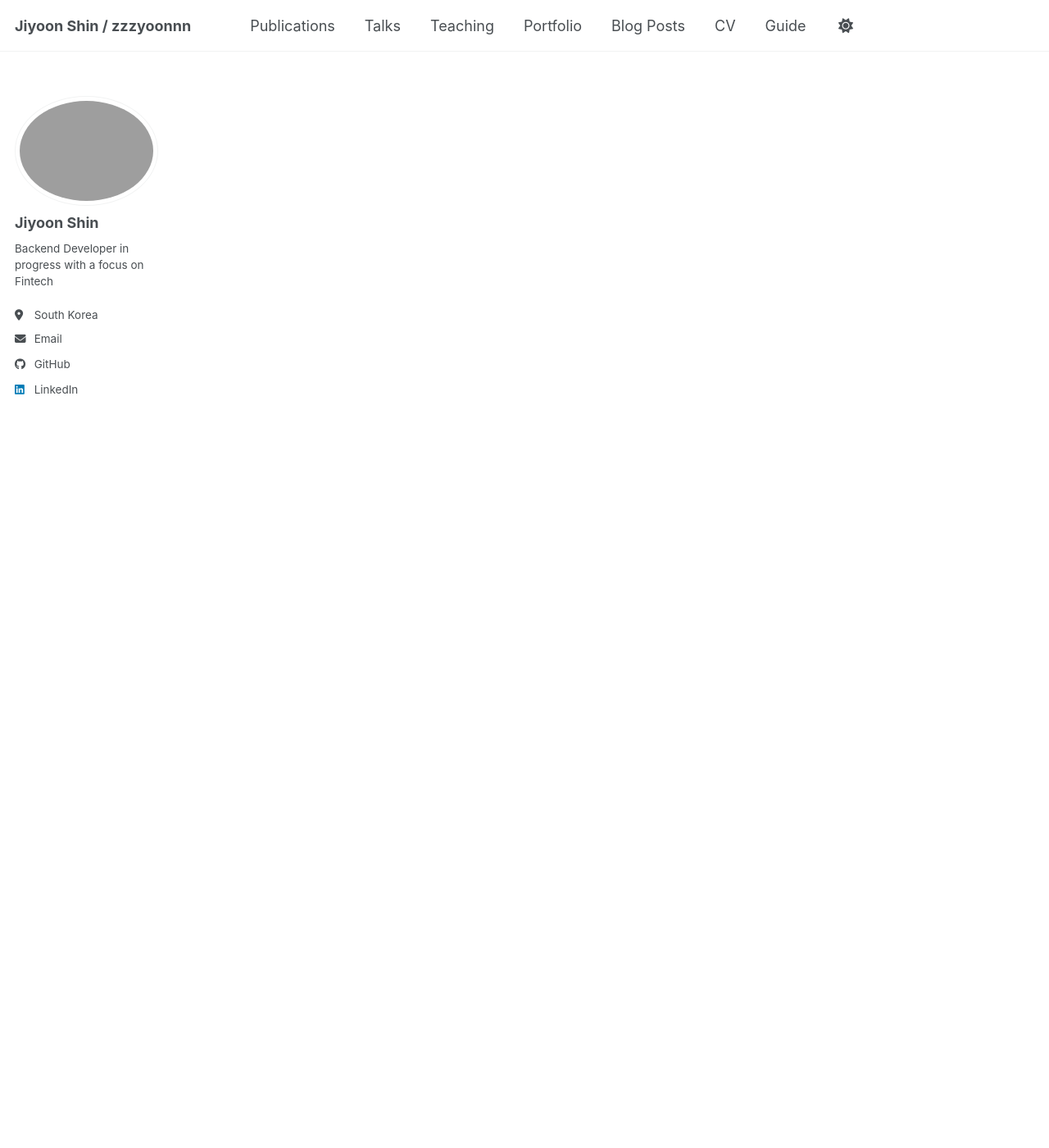
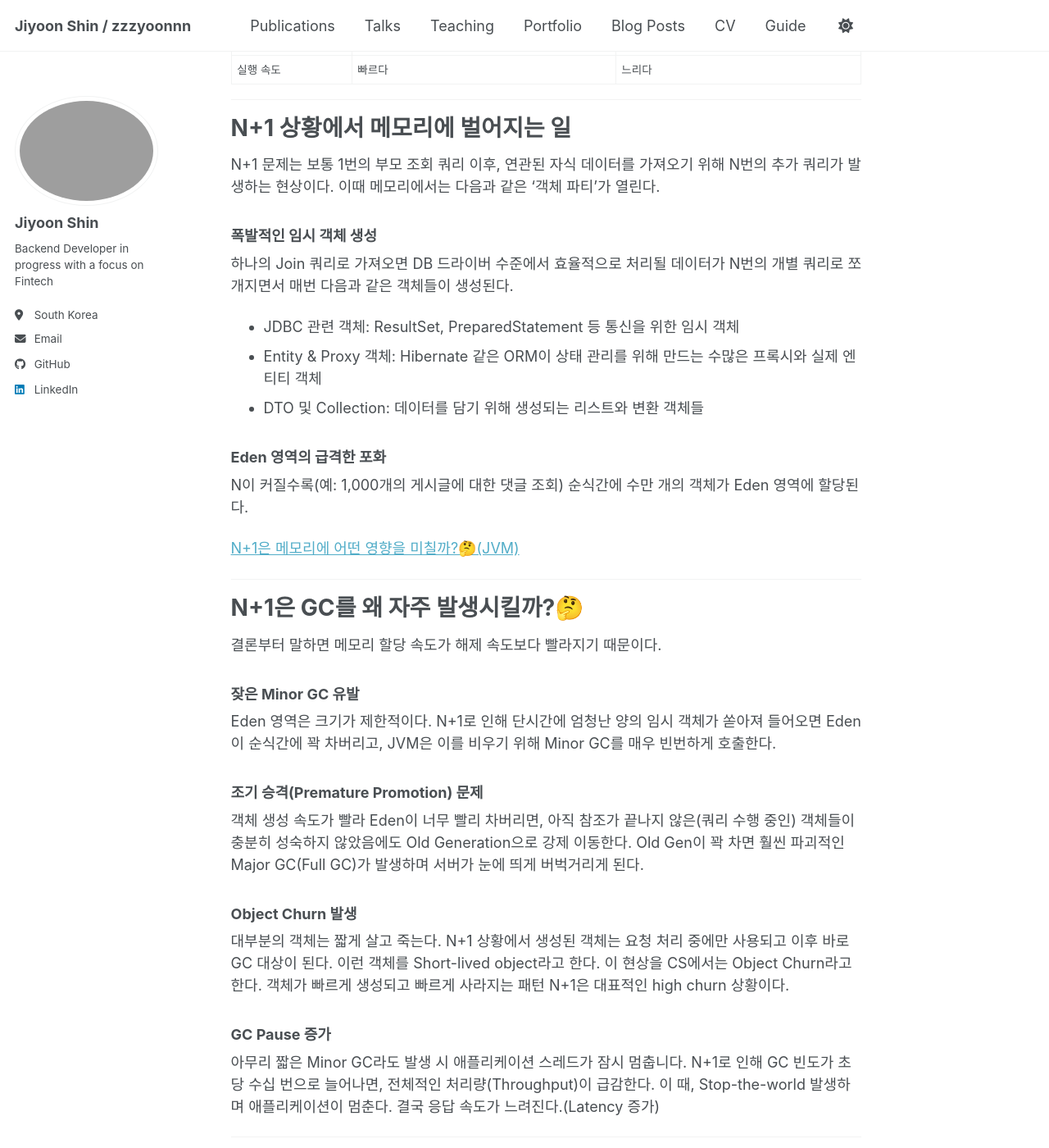
Before and after one commit to zzzyoonnn/zzzyoonnn.github.io, a Jekyll site: the page built from _posts/n+1/2026-03-15-n+1-8.md, in a window 1280 px wide and 1400 px high, scrolled down 13024 px. Shown: the whole window at 82% size. Built offline with Jekyll 4.4.1, drawn with Linux system fonts in a browser that asks for light colours; a script bundle is joined from its source files by our own code; library files that are not in the unit come from our copies; some of the changed text lies outside the part shown.

Commit message:
docs: Update blog post n+1-8

```diff
--- a/_posts/n+1/2026-03-15-n+1-8.md
+++ b/_posts/n+1/2026-03-15-n+1-8.md
@@ -210,7 +209,76 @@
 
 8\. marking 한 객체들을 비어있는 Survival 1으로 이동하고 sweep한다.
 
+<img src="/images/posts/n+1/33.png" width="70%">
 
+9\. 다시 살아남은 모든 객체들은 age가 1씩 증가한다.
+
+<img src="/images/posts/n+1/34.png" width="70%">
+
+10\. 이러한 과정을 반복한다.
+
+<img src="/images/posts/n+1/35.gif" width="70%">
+
+## Minor GC 과정
+
+<img src="/images/posts/n+1/36.png" width="70%">
+
+Old Generation은 길게 살아남는 메모리들이 존재하는 공간이다. Old Generation의 객체들은 거슬러 올라가면 처음에는 Young Generation에 의해 시작되었으나, GC 과정 중에 제거되지 않은 경우 age 임계값이 차게되어 이동된 녀석들이다. 그리고 Major GC는 객체들이 계속 Promotion되어 Old 영역의 메모리가 부족해지면 발생하게 된다.
+
+1\. 객체의 age가 임계값(여기선 8로 설정)에 도달하게 되면, 이 객체들은 Old Generation 으로 이동된다. 이를 promotion이라 부른다.
+
+<img src="/images/posts/n+1/37.png" width="70%">
+
+2\. 위의 과정이 반복되어 Old Generation 영역의 공간(메모리)가 부족하게 되면 Major GC가 발생되게 된다.
+
+<img src="/images/posts/n+1/38.gif" width="70%">
+
+Major GC는 Old 영역은 데이터가 가득 차면 GC를 실행하는 단순한 방식이다.  Old 영역에 할당된 메모리가 허용치를 넘게 되면, Old 영역에 있는 모든 객체들을 검사하여 참조되지 않는 객체들을 한꺼번에 삭제하는 Major GC가 실행되게 된다. 하지만 Old Generation은 Young Generation에 비해 상대적으로 큰 공간을 가지고 있어, 이 공간에서 메모리 상의 객체 제거에 많은 시간이 걸리게 된다.
+
+여기서 앞서 소개했던 Stop The World 문제가 발생한다. Major GC가 일어나면 Thread가 멈추고 Mark and Sweep 작업을 해야 해서 CPU에 부하를 주기 때문에 멈추거나 버벅이는 현상이 일어나기 때문이다.
+
+### Minor GC/Major GC 정리
+
+| 구분        | Minor GC                  | Major GC                |
+|-------------|---------------------------|--------------------------|
+| 대상        | Young Generation          | Old Generation           |
+| 실행 시점   | Eden 영역이 꽉 찬 경우     | Old 영역이 꽉 찬 경우     |
+| 실행 속도   | 빠르다                    | 느리다                   |
+
+---
+
+# N+1 상황에서 메모리에 벌어지는 일
+
+N+1 문제는 보통 1번의 부모 조회 쿼리 이후, 연관된 자식 데이터를 가져오기 위해 N번의 추가 쿼리가 발생하는 현상이다. 이때 메모리에서는 다음과 같은 '객체 파티'가 열린다.
+
+### 폭발적인 임시 객체 생성
+하나의 Join 쿼리로 가져오면 DB 드라이버 수준에서 효율적으로 처리될 데이터가 N번의 개별 쿼리로 쪼개지면서 매번 다음과 같은 객체들이 생성된다.
+
+- JDBC 관련 객체: ResultSet, PreparedStatement 등 통신을 위한 임시 객체
+- Entity & Proxy 객체: Hibernate 같은 ORM이 상태 관리를 위해 만드는 수많은 프록시와 실제 엔티티 객체
+- DTO 및 Collection: 데이터를 담기 위해 생성되는 리스트와 변환 객체들
+
+### Eden 영역의 급격한 포화
+N이 커질수록(예: 1,000개의 게시글에 대한 댓글 조회) 순식간에 수만 개의 객체가 Eden 영역에 할당된다.
+
+[N+1은 메모리에 어떤 영향을 미칠까?🤔(JVM)](https://zzzyoonnn.github.io/posts/2026/03/n+1/4/)
+
+---
+
+# N+1은 GC를 왜 자주 발생시킬까?🤔
+결론부터 말하면 메모리 할당 속도가 해제 속도보다 빨라지기 때문이다.
+
+### 잦은 Minor GC 유발
+Eden 영역은 크기가 제한적이다. N+1로 인해 단시간에 엄청난 양의 임시 객체가 쏟아져 들어오면 Eden이 순식간에 꽉 차버리고, JVM은 이를 비우기 위해 Minor GC를 매우 빈번하게 호출한다.
+
+### 조기 승격(Premature Promotion) 문제
+객체 생성 속도가 빨라 Eden이 너무 빨리 차버리면, 아직 참조가 끝나지 않은(쿼리 수행 중인) 객체들이 충분히 성숙하지 않았음에도 Old Generation으로 강제 이동한다. Old Gen이 꽉 차면 훨씬 파괴적인 Major GC(Full GC)가 발생하며 서버가 눈에 띄게 버벅거리게 된다.
+
+### Object Churn 발생
+대부분의 객체는 짧게 살고 죽는다. N+1 상황에서 생성된 객체는 요청 처리 중에만 사용되고 이후 바로 GC 대상이 된다. 이런 객체를 Short-lived object라고 한다. 이 현상을 CS에서는 Object Churn라고 한다. 객체가 빠르게 생성되고 빠르게 사라지는 패턴 N+1은 대표적인 high churn 상황이다.
+
+### GC Pause 증가
+아무리 짧은 Minor GC라도 발생 시 애플리케이션 스레드가 잠시 멈춥니다. N+1로 인해 GC 빈도가 초당 수십 번으로 늘어나면, 전체적인 처리량(Throughput)이 급감한다. 이 때, Stop-the-world 발생하며 애플리케이션이 멈춘다. 결국 응답 속도가 느려진다.(Latency 증가)
 
 ---
 
```
Also changed, not shown: other parts of _posts/n+1/2026-03-15-n+1-8.md (+0 -1 lines), images/posts/n+1/33.png (added), images/posts/n+1/34.png (added), images/posts/n+1/35.gif (added), images/posts/n+1/36.png (added), images/posts/n+1/37.png (added), images/posts/n+1/38.gif (added).
